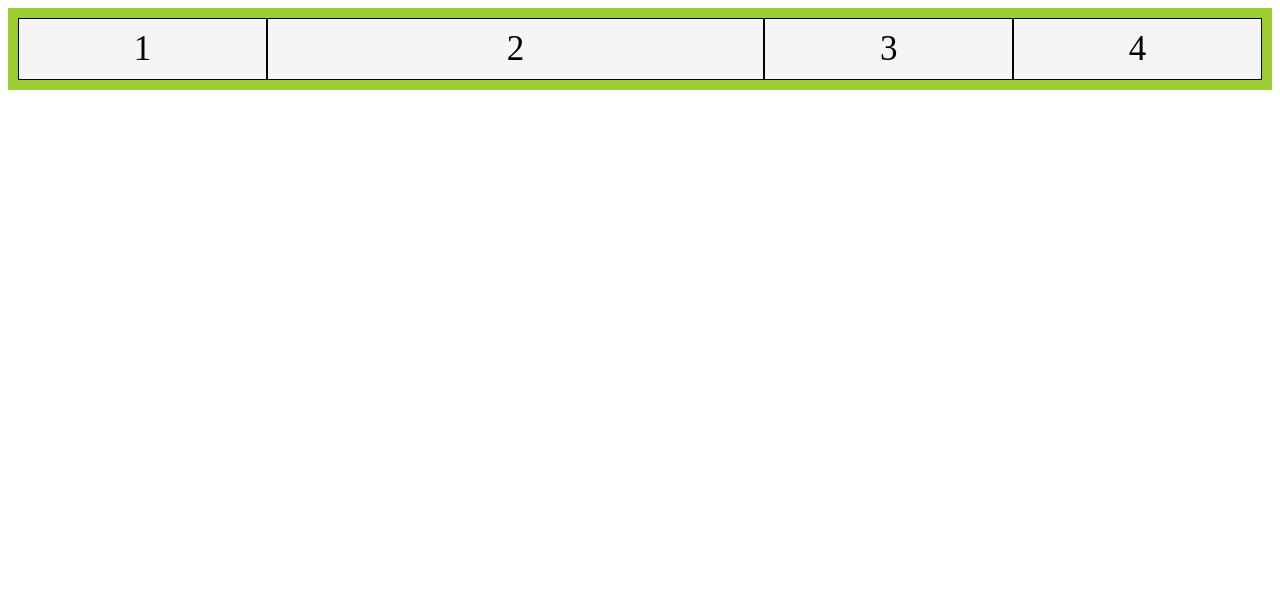
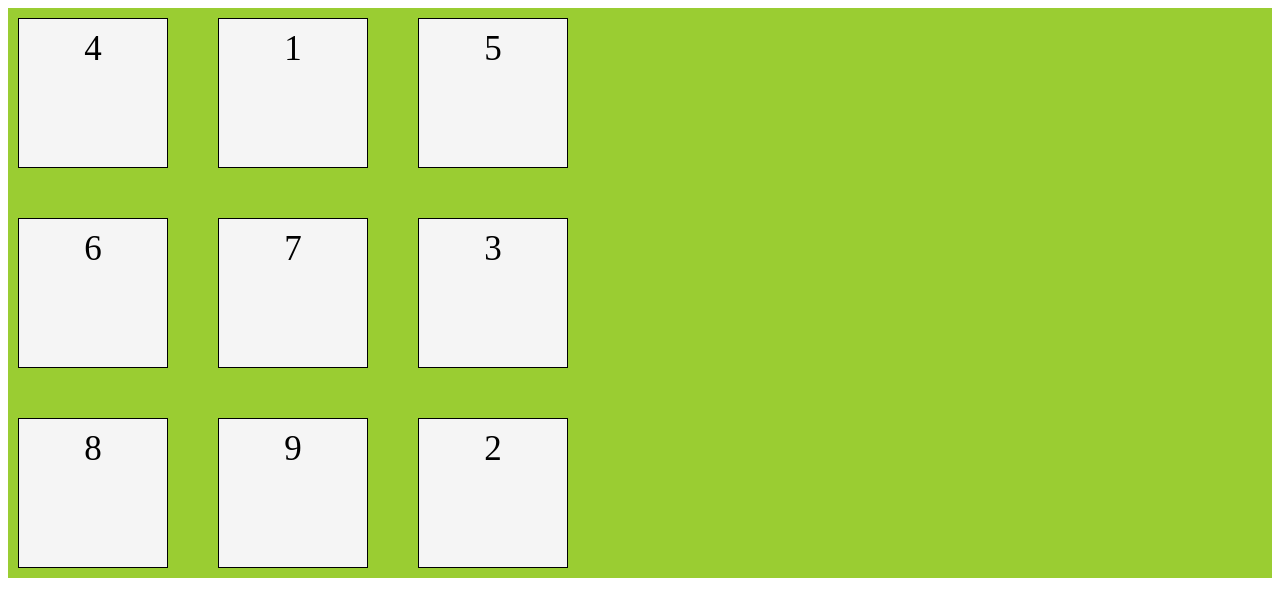
Before and after one commit to alibabaie/Learn-Css-Grid, a plain HTML site: page index.html in a window 1280 px wide. Drawn offline with Linux system fonts and the light colour scheme.

Commit message:
session2

```diff
--- a/Css/style.css
+++ b/Css/style.css
@@ -1,18 +1,18 @@
 .container{
     display: grid;
-    /* grid-template-columns: 150px 250px 250px 250px; */
-    /* grid-template-rows: 50px 50px 50px 50px; */
-    /* grid-template-columns: 200px 200px 200px 200px; */
-    /* grid-template-rows: 150px 150px 150px 150px; */
-    /* grid-template-columns: repeat(4,200px); */
-    /* grid-template-rows: repeat(4,250px); */
-     /* grid-template-columns: 2fr 4fr 1fr 3fr;  */
-     grid-template-columns: 1fr 2fr 1fr 1fr ;
-    /* grid-template-columns: repeat(4,1fr); */
+     grid-template-columns: repeat(3,150px);
+     grid-template-rows: repeat(3,150px);
+     background-color: yellowgreen;
+     padding: 10px;
+     /* grid-gap: 50px; */
+     /* grid-row-gap: 50px; */
+     /* grid-column-gap: 50px; */
+     gap: 50px;
+     /* gap: 50px 10px; */
+     /* row-gap: 50px; */
+     /* column-gap: 10px; */
 
 
-    background-color: yellowgreen;
-    padding: 10px;
 }
 
 .item{
@@ -21,4 +21,31 @@
     padding: 10px;
     font-size: 35px;
     text-align: center;
+    /* margin: 25px; */
 }
+
+.item1{
+    grid-row-start: 1;
+    grid-row-end: 2;
+    grid-column-start: 2;
+    grid-column-end: 3;
+}
+
+.item2{
+    /* grid-row-start: 3;
+    grid-row-end: 4;
+    grid-column-start: 3;
+    grid-column-end: 4; */
+
+    grid-row: 3/4;
+    grid-column: 3/4;
+}
+
+.item3{
+    /* grid-row-start: 2;
+    grid-row-end: 3;
+    grid-column-start: 3;
+    grid-column-end: 4;  */
+
+    grid-area: 2/3/3/4;
+}
--- a/index.html
+++ b/index.html
@@ -4,15 +4,20 @@
     <meta charset="UTF-8">
     <meta name="viewport" content="width=F, initial-scale=1.0">
     <link rel="stylesheet" href="/Css/style.css">
-    <title>Grid-Container</title>
+    <title>Grid-Gap</title>
 </head>
 <body>
 
 <div class="container">
-    <div class="item">1</div>
-    <div class="item">2</div>
-    <div class="item">3</div>
+    <div class="item item1">1</div>
+    <div class="item item2">2</div>
+    <div class="item item3">3</div>
     <div class="item">4</div>
+    <div class="item">5</div>
+    <div class="item">6</div>
+    <div class="item">7</div>
+    <div class="item">8</div>
+    <div class="item">9</div>
 </div>
 
 </body>
```
